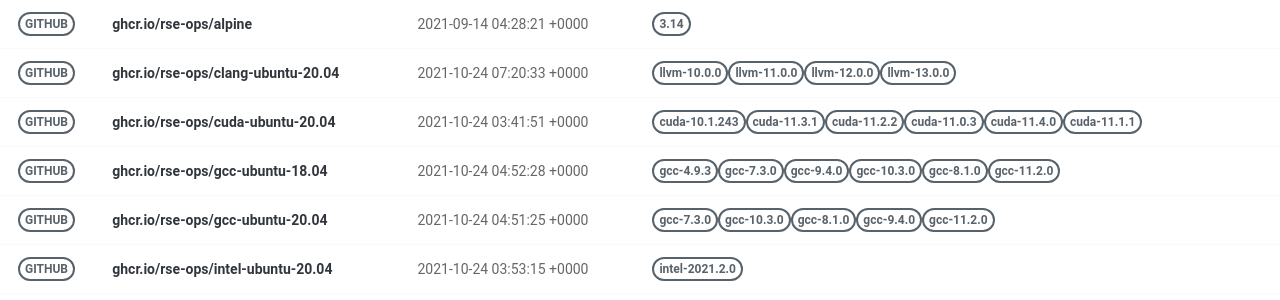
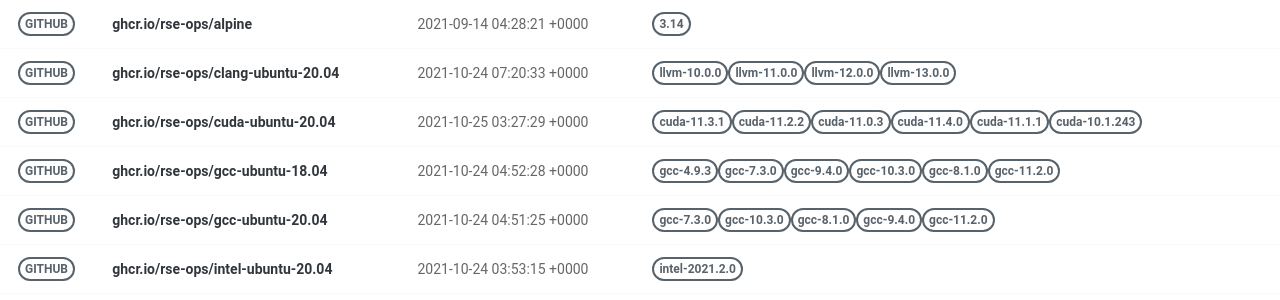
Before and after one commit to rse-ops/docker-images, a Jekyll site: the page built from pages/index.md, in a window 1280 px wide. Shown: the part 130-430 px from the top of the page. Built offline with Jekyll 4.4.1, drawn with Linux system fonts in a browser that asks for light colours; nearby versions of some CDN libraries.

Commit message:
Automated push to update library 2021-10-25

```diff
--- a/_library/ghcr.io-rse-ops-cuda-ubuntu-20.04.md
+++ b/_library/ghcr.io-rse-ops-cuda-ubuntu-20.04.md
@@ -1,14 +1,11 @@
 ---
 layout: container
 name: ghcr.io/rse-ops/cuda-ubuntu-20.04
-updated_at: 2021-10-24 03:41:51.605995
+updated_at: 2021-10-25 03:27:29.566277
 
 
 container_url: https://github.com/orgs/rse-ops/packages/container/package/cuda-ubuntu-20.04
 versions:
- - tag: cuda-10.1.243
-   dockerfile: https://github.com/rse-ops/docker-images/blob/main/ubuntu/cuda/Dockerfile
-   manifest: https://crane.ggcr.dev/manifest/ghcr.io/rse-ops/cuda-ubuntu-20.04:cuda-10.1.243
  - tag: cuda-11.3.1
    dockerfile: https://github.com/rse-ops/docker-images/blob/main/ubuntu/cuda/Dockerfile
    manifest: https://crane.ggcr.dev/manifest/ghcr.io/rse-ops/cuda-ubuntu-20.04:cuda-11.3.1
```
Also changed, not shown: other parts of _library/ghcr.io-rse-ops-cuda-ubuntu-20.04.md (+3 -0 lines).
